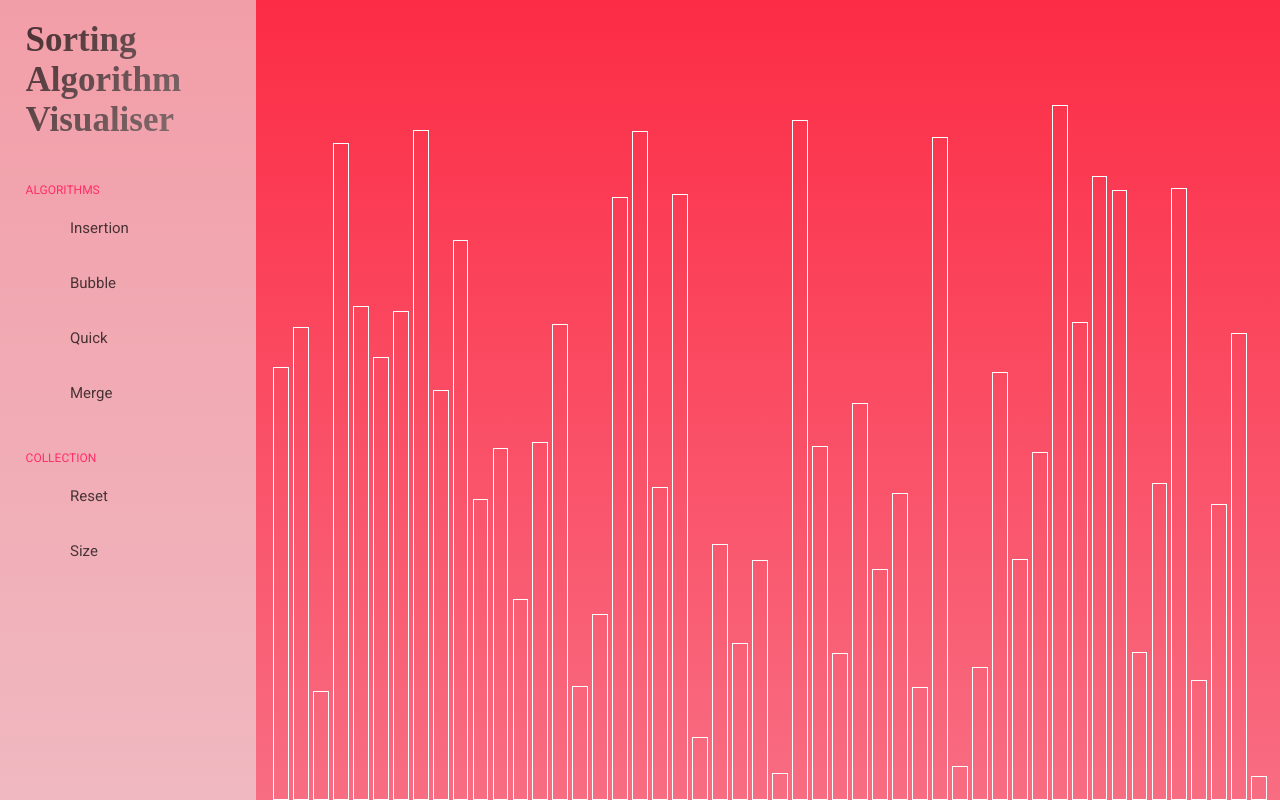
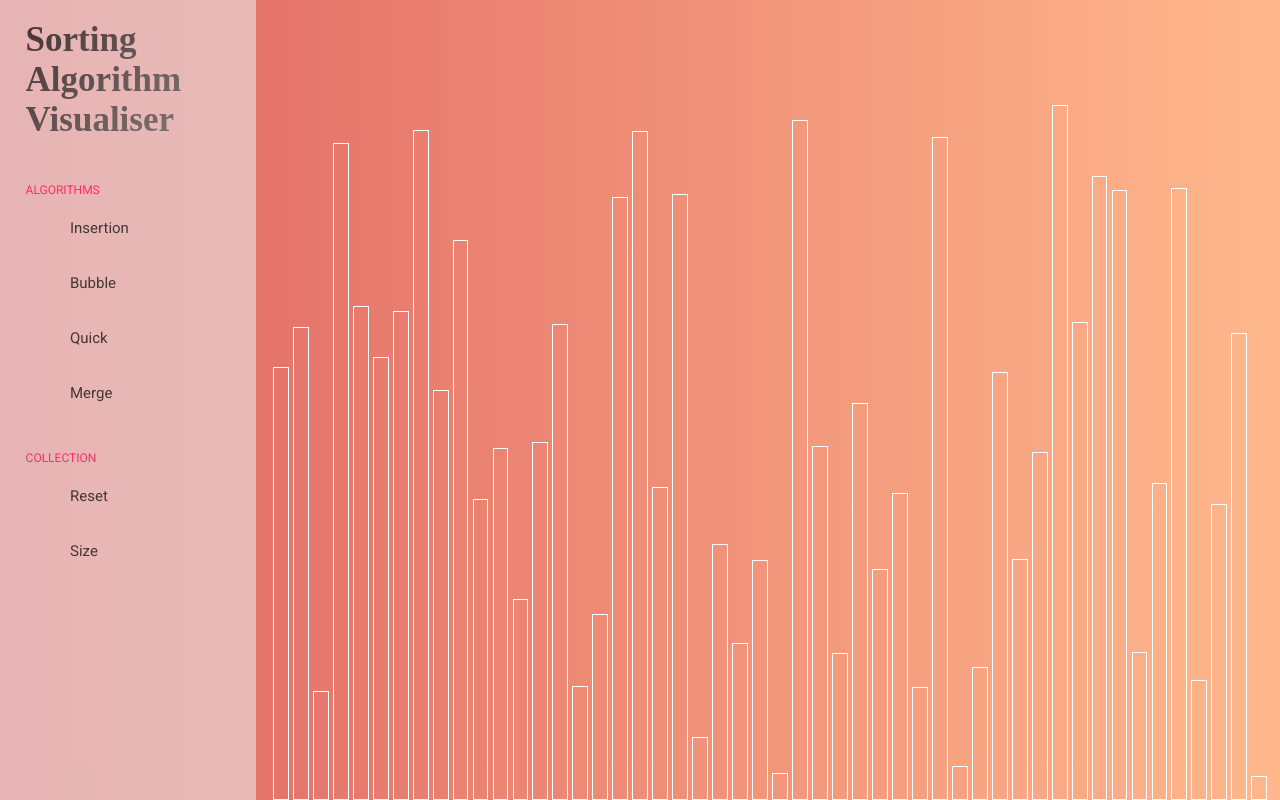
Before and after one commit to joshcodd/sorting-visualiser, a React (Create React App) app: page / in a window 1280 px wide. Built offline with nearby package versions, Linux system fonts and the light colour scheme; a web font is replaced by a local one.

Commit message:
Update gradient.

```diff
--- a/src/components/App.jsx
+++ b/src/components/App.jsx
@@ -70,8 +70,8 @@ function App() {
           const barOne = arrayBars[barOneIndex].style;
           const barTwo = arrayBars[barTwoIndex].style;
           barOne.height = `${newHeight}px`;
-          barOne.background = "#F6ACB7";
-          barTwo.background = "#F6ACB7";
+          barOne.background = "#ff2e63";
+          barTwo.background = "#ff2e63";
           await wait(10);
           barOne.background = "";
           barTwo.background = "";
@@ -90,8 +90,8 @@ function App() {
           const barTwo = arrayBars[barTwoIndex].style;
           barOne.height = `${HeightTwo}px`;
           barTwo.height = `${heightOne}px`;
-          barOne.background = "#F6ACB7";
-          barTwo.background = "#F6ACB7";
+          barOne.background = "##ff2e63";
+          barTwo.background = "##ff2e63";
           await wait(10);
           barOne.background = "";
           barTwo.background = "";
@@ -109,7 +109,7 @@ function App() {
           const barOne = arrayBars[barIndex].style;
           const pivot = arrayBars[pivotIndex].style;
           barOne.height = `${barHeight}px`;
-          barOne.background = "#F6ACB7";
+          barOne.background = "##ff2e63";
           pivot.background = "#1b1b2f";
           await wait(10);
           barOne.background = "";
@@ -126,7 +126,7 @@ function App() {
           const [barIndex, barHeight] = timeLine[i];
           const barOne = arrayBars[barIndex].style;
           barOne.height = `${barHeight}px`;
-          barOne.background = "#F6ACB7";
+          barOne.background = "#ff2e63";
           await wait(10);
           barOne.background = "";
           await wait(10);
@@ -149,7 +149,7 @@ function App() {
       await wait(10);
       // arrayBarsColor[i].style.opacity = "0.7";
       console.log(arrayBarsColor[i].style.background);
-      arrayBarsColor[i].style.background = "#F6ACB7";
+      arrayBarsColor[i].style.background = "rgba(255, 255, 255, 0.253)";
       console.log(arrayBarsColor[i].style.background);
     }
 
--- a/src/components/Visualiser/visualiser.css
+++ b/src/components/Visualiser/visualiser.css
@@ -5,11 +5,13 @@ html {
 body {
   width: 100%;
   height: 100%;
-  background: -webkit-linear-gradient(#fc2c45, #f86d82);
-  background: -o-linear-gradient(#fc2c45, #f86d82);
-  background: -moz-linear-gradient(#fc2c45, #f86d82);
-  background: linear-gradient(#fc2c45, #f86d82);
+  background: -webkit-linear-gradient(to right, #de6262, #ffb88c);
+  background: -o-linear-gradient(to right, #de6262, #ffb88c);
+  background: -moz-linear-gradient(to right, #de6262, #ffb88c);
+  background: linear-gradient(to right, #de6262, #ffb88c);
 
+  /* Other gradient options */
+  /* background: linear-gradient(to right, #bdc3c7, #2c3e50); */
   /* fav */
   /* background: linear-gradient(#fc2c45, #ff2e62c0); */
 }
@@ -41,6 +43,7 @@ body {
 
 .bar-trans {
   border: 1.5px solid white;
+
   width: 0px;
   height: 0px;
   transition: height 1s ease-out, background-color 0.5s ease-in-out;
```
